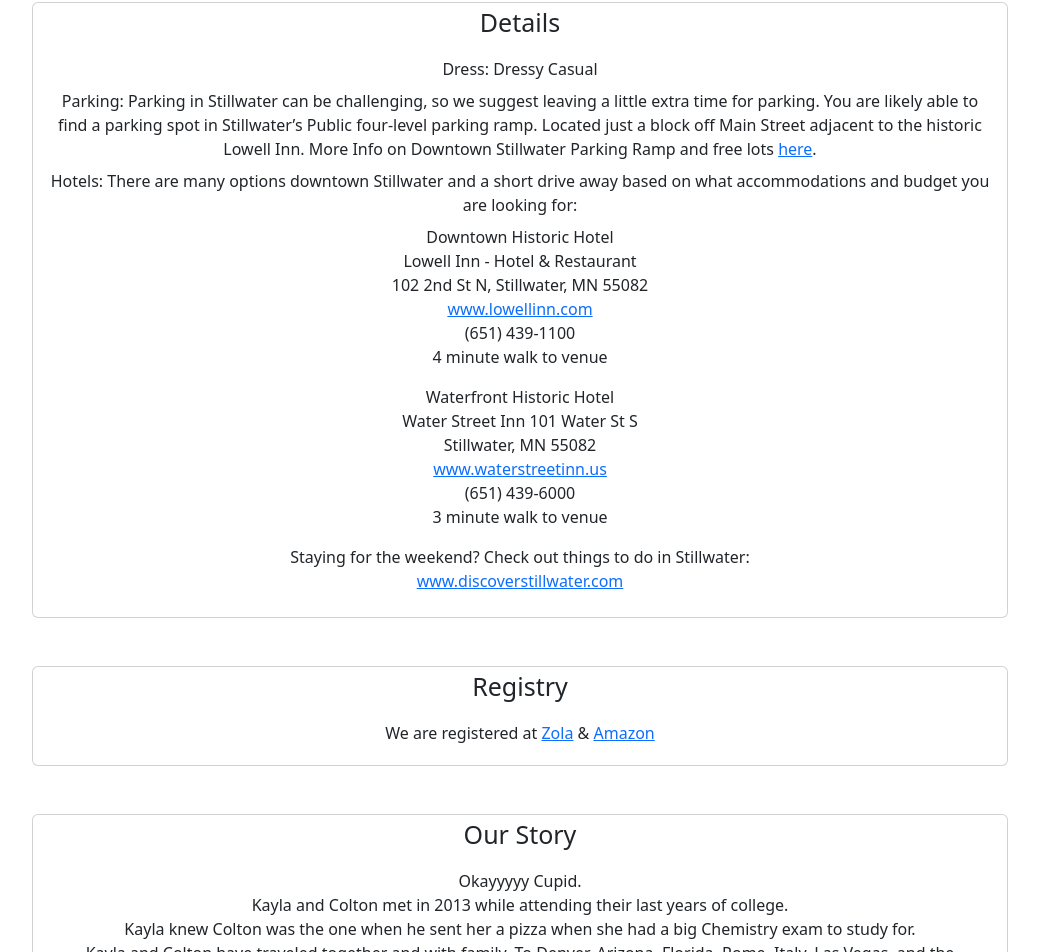
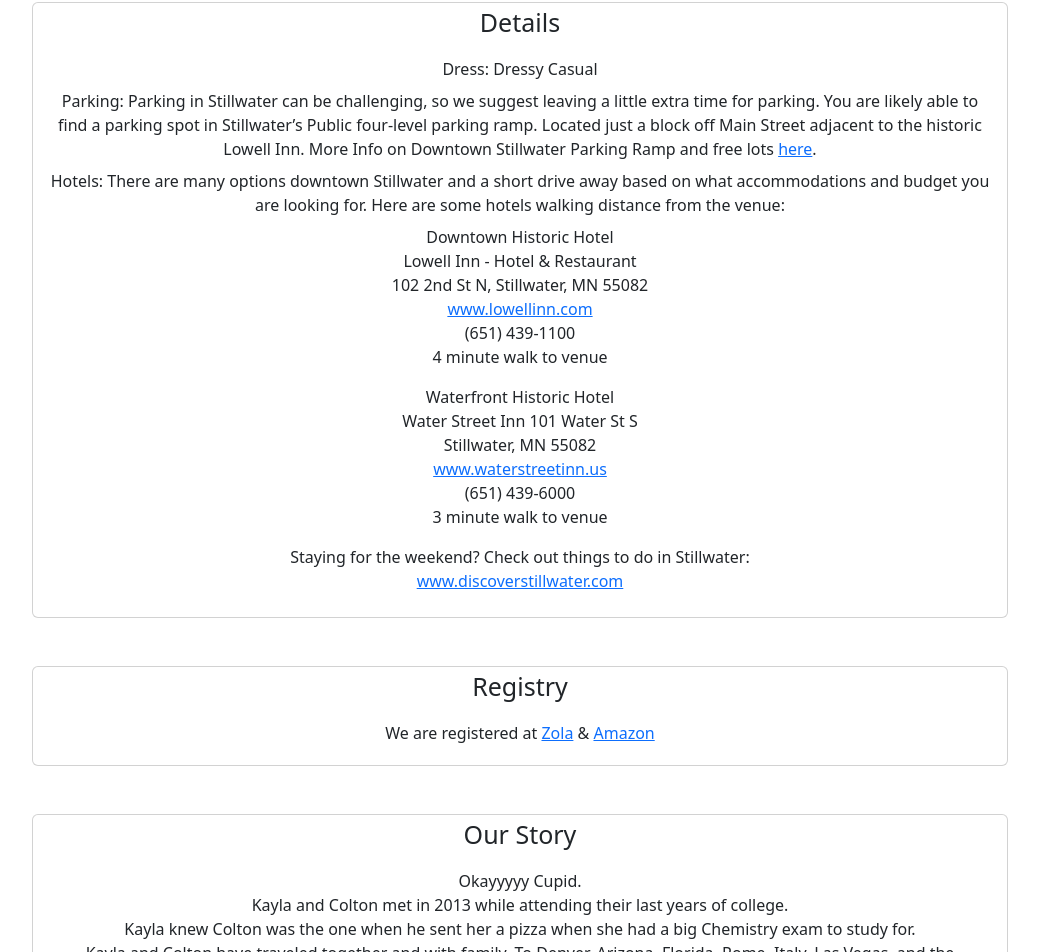
Before and after one commit to kaykuhl/kayla-and-colton-wedding, a React (Create React App) app: page / in a window 1280 px wide. Shown: the part 980-1932 px from the top of the page, without its empty margins (120-1159 px from the left). Built offline with nearby package versions, Linux system fonts and the light colour scheme; a web font is replaced by a local one.

Commit message:
update wording

```diff
--- a/src/pages/Home.jsx
+++ b/src/pages/Home.jsx
@@ -76,8 +76,7 @@ function Home() {
           </div>
           <div className="mb-2">
             <span style={{ fontWeight: 500 }}>Hotels: </span>
-            There are many options downtown Stillwater and a short drive away
-            based on what accommodations and budget you are looking for:
+            There are many options downtown Stillwater and a short drive away based on what accommodations and budget you are looking for. Here are some hotels walking distance from the venue:
           </div>
           <div className="mb-3">
             <span style={{ fontWeight: 500 }}>Downtown Historic Hotel</span>
```
